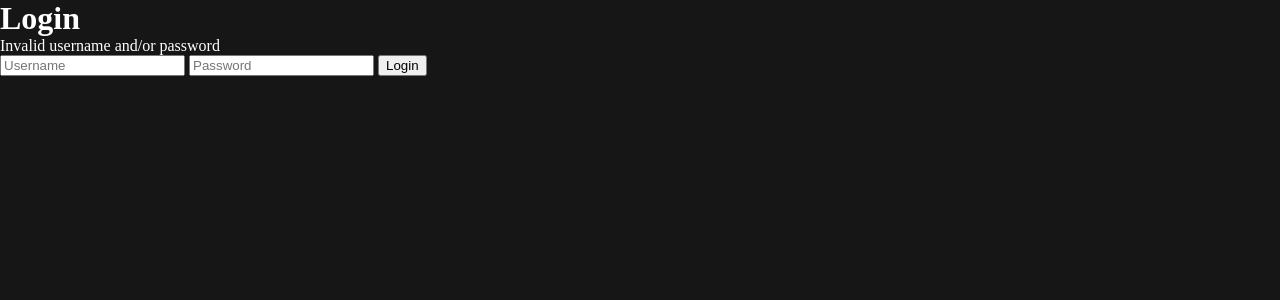
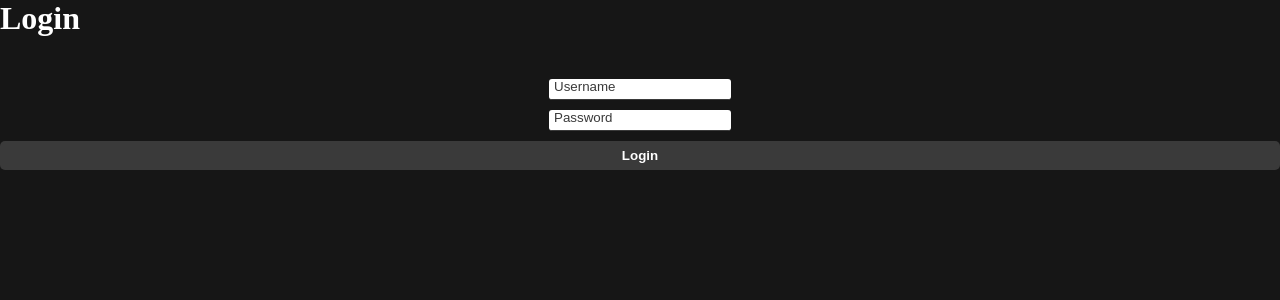
Before and after one commit to pinguinfabi/programmieren.lernen, a PHP site: page /login/index.html in a window 1280 px wide. Shown: the top 300 px of the page. Run offline with PHP 8.4, Linux system fonts and the light colour scheme.

Commit message:
Update style.css

```diff
--- a/login/style.css
+++ b/login/style.css
@@ -11,3 +11,59 @@
   .hidden{
     display: none;
   }
+#login-error-msg-holder {
+  width: 100%;
+  height: 100%;
+  display: grid;
+  justify-items: center;
+  align-items: center;
+}
+
+#login-error-msg {
+  width: 23%;
+  text-align: center;
+  margin: 0;
+  padding: 5px;
+  font-size: 12px;
+  font-weight: bold;
+  color: #8a0000;
+  border: 1px solid #8a0000;
+  background-color: #e58f8f;
+  opacity: 0;
+}
+
+#error-msg-second-line {
+  display: block;
+}
+
+#login-form {
+  align-self: flex-start;
+  display: grid;
+  justify-items: center;
+  align-items: center;
+}
+
+.login-form-field::placeholder {
+  color: #3a3a3a;
+}
+
+.login-form-field {
+  border: none;
+  border-bottom: 1px solid #3a3a3a;
+  margin-bottom: 10px;
+  border-radius: 3px;
+  outline: none;
+  padding: 0px 0px 5px 5px;
+}
+
+#login-form-submit {
+  width: 100%;
+  padding: 7px;
+  border: none;
+  border-radius: 5px;
+  color: white;
+  font-weight: bold;
+  background-color: #3a3a3a;
+  cursor: pointer;
+  outline: none;
+}
```
